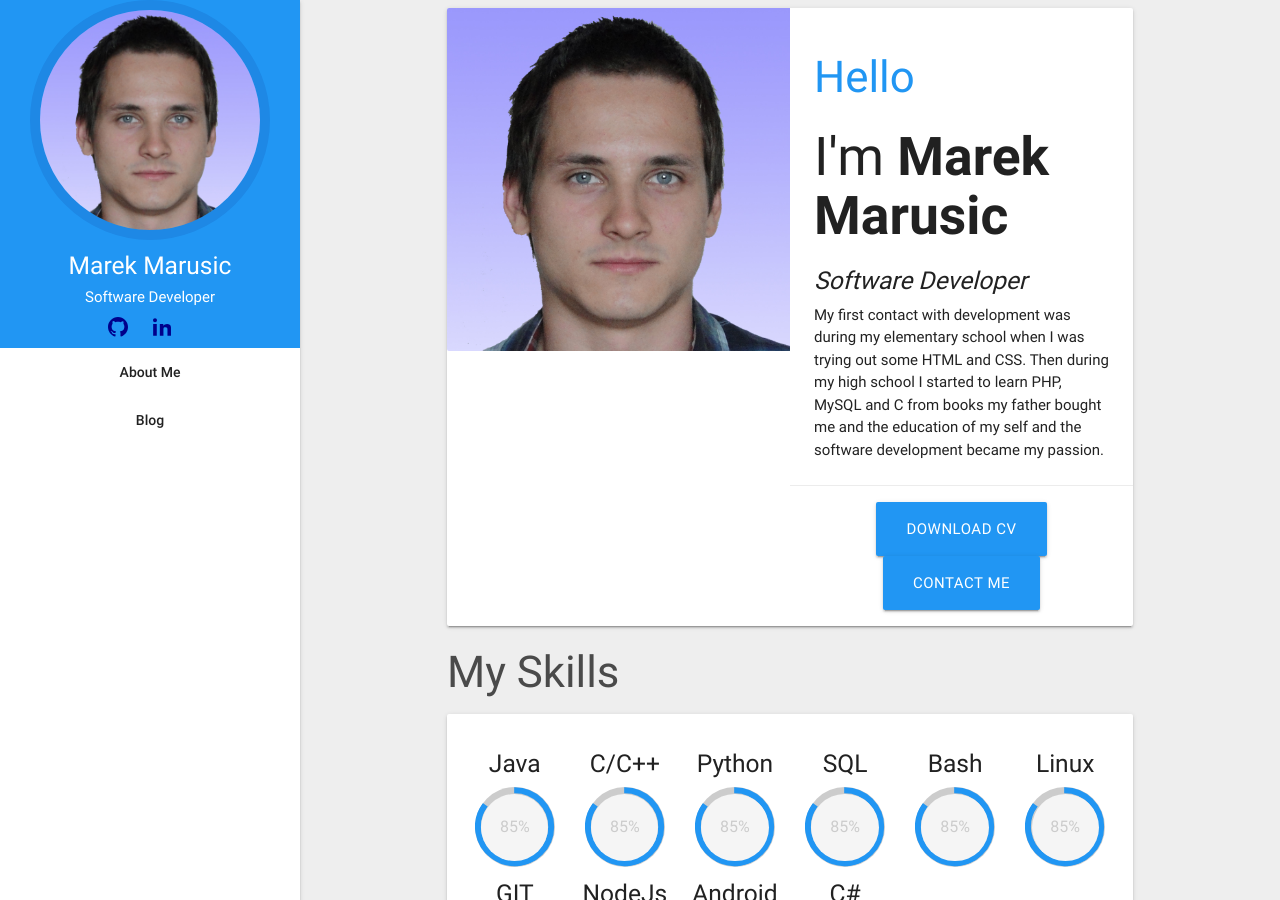
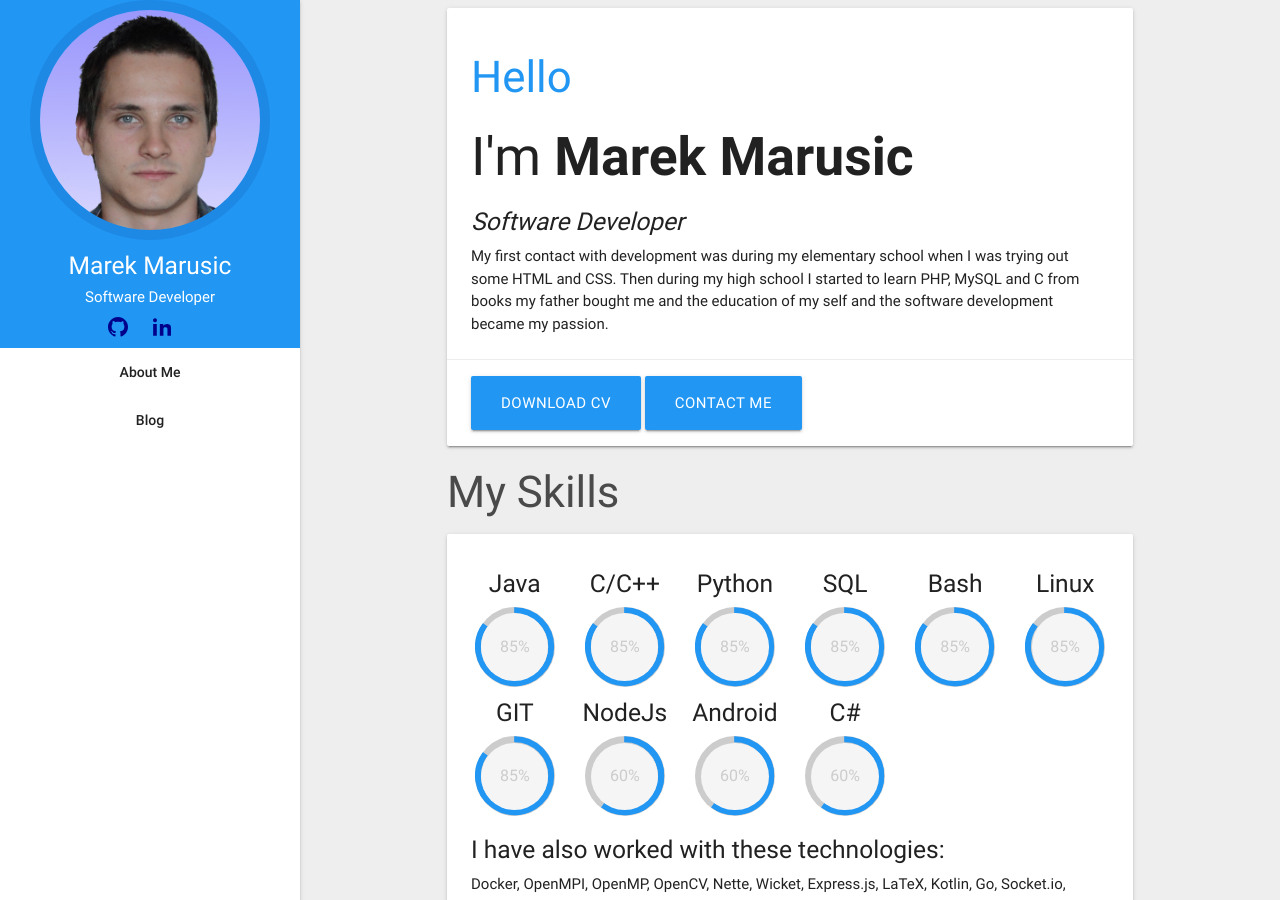
Before and after one commit to MMarus/TheBlog, a Jekyll site: the page built from index.md, in a window 1280 px wide and 900 px high. Built offline with Jekyll 4.4.1, drawn with Linux system fonts in a browser that asks for light colours; nearby versions of some CDN libraries.

Commit message:
remove pohoto

```diff
--- a/_includes/about.html
+++ b/_includes/about.html
@@ -1,7 +1,4 @@
 <div class="card horizontal">
-    <div class="card-image">
-        <img src="assets/img/user.jpg" class="responsive-img" alt="">
-    </div>
     <div class="card-stacked">
         <div class="card-content">
             <h3 class="blue-text">Hello</h3>
@@ -9,7 +6,7 @@
             <h5><i>{{site.profession}}</i></h5>
             <p>{{site.aboutMe}}</p>
         </div>
-        <div class="card-action center">
+        <div class="card-action">
             <a href="#" class="btn btn-large waves-effect blue">Download CV</a>
             <a href="mailto:marek.marusic@gmail.com" class="btn btn-large waves-effect blue">Contact Me</a>
         </div>
```
